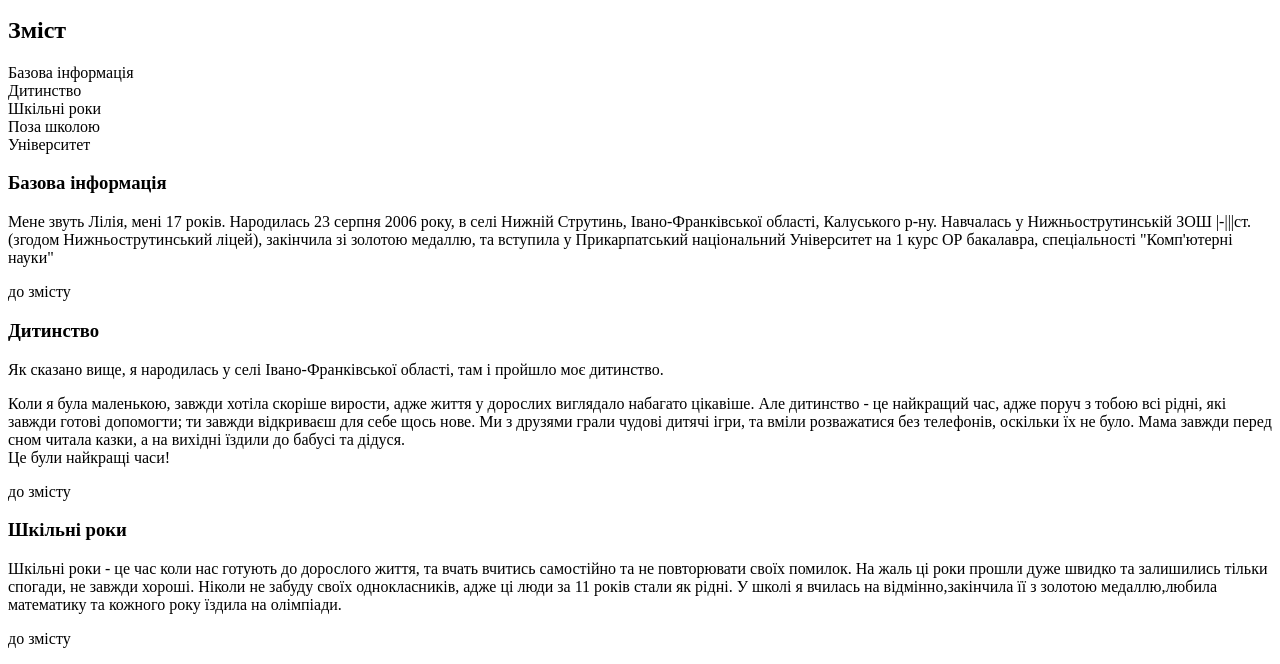
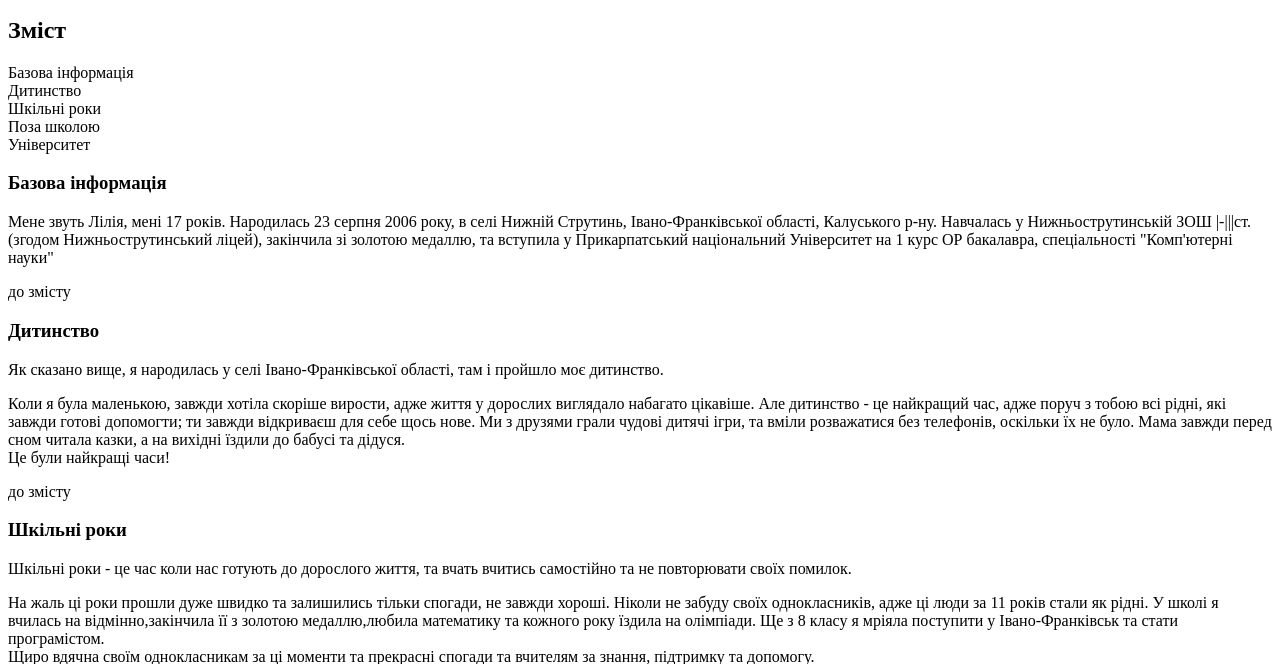
Before and after one commit to leliiaaa/practical, a plain HTML site: page practical/biography.html in a window 1280 px wide. Shown: the part 101-765 px from the top of the page. Drawn offline with Linux system fonts and the light colour scheme.

Commit message:
практична 1

```diff
--- a/practical/biography.html
+++ b/practical/biography.html
@@ -40,9 +40,10 @@
     <h3>Шкільні роки</h3>
     <p>
         Шкільні роки - це час коли нас готують до дорослого життя, та вчать вчитись самостійно та не повторювати своїх помилок.
- На жаль ці роки прошли дуже швидко та залишились тільки спогади, не завжди хороші. Ніколи не забуду своїх однокласників, адже
+ <nav>На жаль ці роки прошли дуже швидко та залишились тільки спогади, не завжди хороші. Ніколи не забуду своїх однокласників, адже
  ці люди за 11 років стали як рідні. У школі я вчилась на відмінно,закінчила її з золотою медаллю,любила математику та
- кожного року їздила на олімпіади.
+ кожного року їздила на олімпіади. Ще з 8 класу я мріяла поступити у Івано-Франківськ та стати програмістом. </nav>
+ Щиро вдячна своїм однокласникам за ці моменти та прекрасні спогади та вчителям за знання, підтримку та допомогу.
     </p>
 
     <p>до змісту</p>
```
